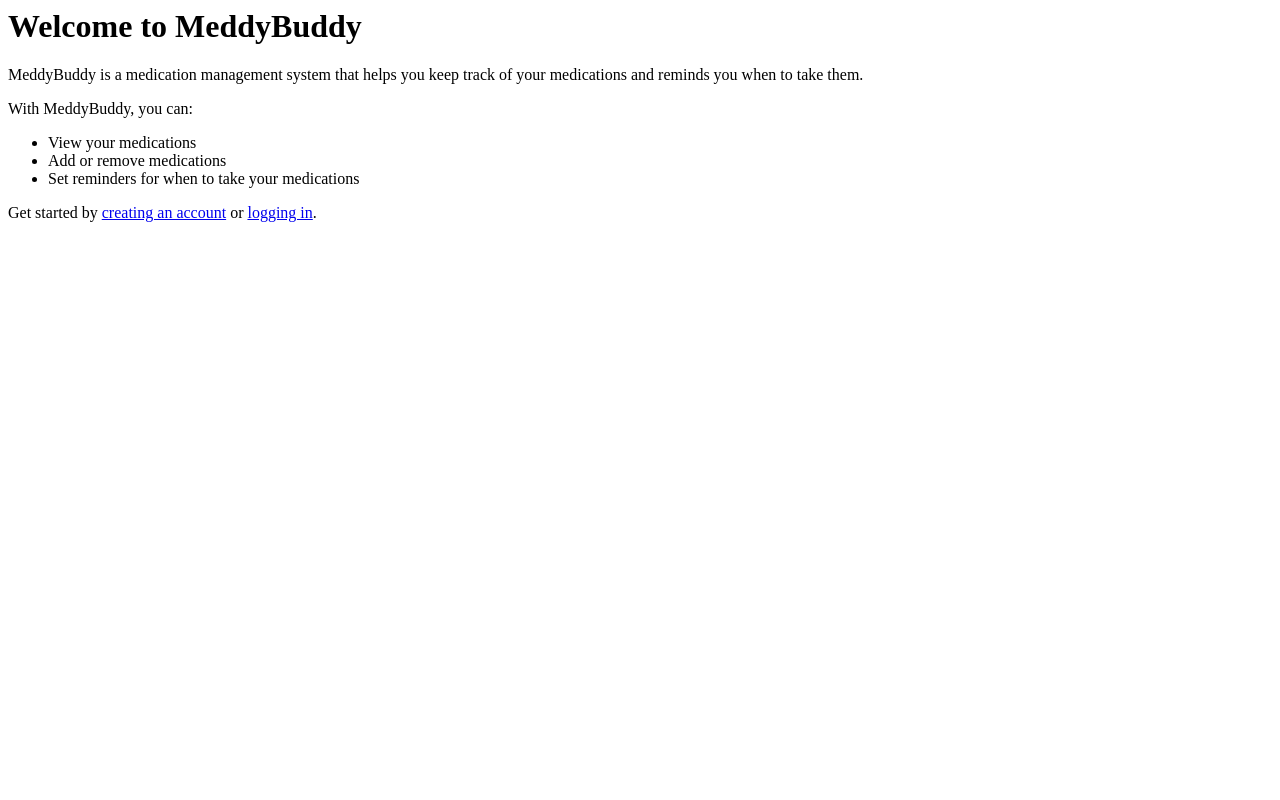
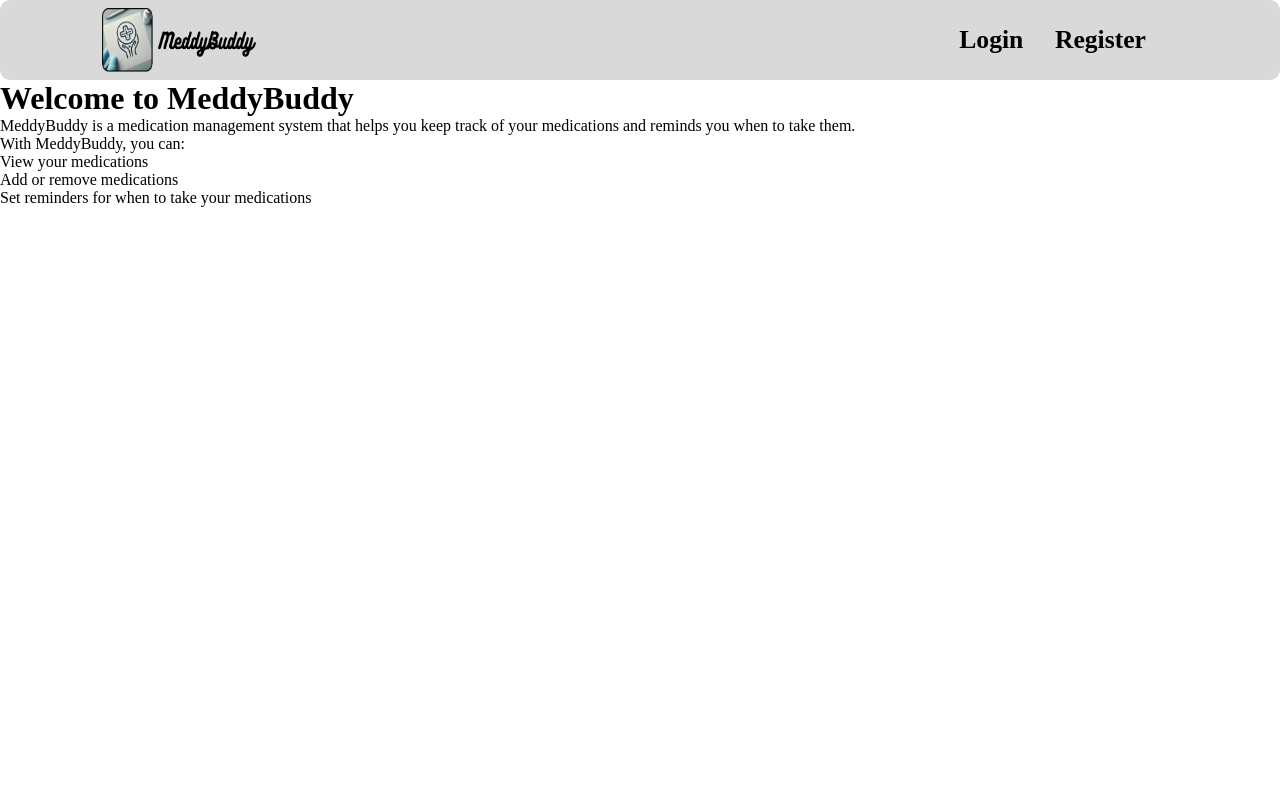
Before and after one commit to xSimmba/MeddyBuddy, a Django app: page /account/logout/ in a window 1280 px wide. Run offline with Django 5.2, Linux system fonts and the light colour scheme.

Commit message:
Update: landing-page

```diff
--- /dev/null
+++ b/static/css/landing-page/style.css
@@ -0,0 +1,41 @@
+*{
+    margin: 0;
+    padding: 0;
+    box-sizing: border-box;
+}
+
+.navbar{
+    display: grid;
+    grid-template-columns: 1fr 1fr;
+    justify-content: space-between;
+    align-items: center;
+    background-color: #D9D9D9;
+    border-radius: 10px;
+
+}
+.navbar ul{
+    display: flex;
+    justify-content: space-evenly;
+    list-style: none;
+    width: 250px;
+    position: absolute;
+    right: 8vw;
+
+
+}
+
+.navbar a{
+    text-decoration: none;
+    color: black;
+    font-size: 1.6rem;
+    font-weight: bold;
+    cursor: pointer;
+}
+
+.nav-logo{
+    display: flex;
+    margin: 1vh 8vw;
+    width: 12vw;
+    height: 8vh;
+
+}
--- /dev/null
+++ b/static/js/landing-page/script.js
@@ -0,0 +1,27 @@
+window.onload = () => {
+   let login = document.querySelector(".login")
+   login.onmouseover = () => {
+    login.style =
+     `color: #fff;
+     background-color:#7F7F80;
+     border: 7px solid #7F7F80;
+      border-radius: 5px;
+    `;
+   }
+   login.onmouseout = () => {
+    login.style = "color: #000";
+   }
+   let register = document.querySelector(".register")
+   register.onmouseover = () => {
+    register.style =
+     `color: #fff;
+     background-color:#7F7F80;
+     border: 7px solid #7F7F80;
+      border-radius: 5px;
+    `;
+   }
+   register.onmouseout = () => {
+    register.style = "color: #000";
+   }
+
+}
--- a/templates/base.html
+++ b/templates/base.html
@@ -45,8 +45,8 @@
         <p> &copy; 2024 MeddyBuddy</p>
     </footer>
     {% else %}
-    <a href="{% url 'login'%}">Login</a>
-    <a href="{% url 'register'%}">Create account</a>
+    <a href="{% url 'users:login'%}">Login</a>
+    <a href="{% url 'users:register'%}">Create account</a>
     {% endif %}
     <script src="{% static 'js/script.js' %}"></script>
 </body>
--- a/templates/landing-page.html
+++ b/templates/landing-page.html
@@ -1,5 +1,15 @@
 {% block content %}
+{% load static %}
+<link rel="stylesheet" href="{% static 'css/landing-page/style.css' %}">
+<script src="{% static 'js/landing-page/script.js' %}"></script>
 
+<div class="navbar">
+    <img class="nav-logo" src="{% static "media/landing-page/logo.png" %}">
+    <ul>
+        <li><a class="login" href="{% url "users:login"%}">Login</a>
+        <li><a class="register" href="{% url "users:register"%}">Register</a></li>
+    </ul>
+</div>
 <div class="home">
     <h1>Welcome to MeddyBuddy</h1>
     <p>MeddyBuddy is a medication management system that helps you keep track of your medications and reminds you when to take them.</p>
@@ -9,7 +19,6 @@
         <li>Add or remove medications</li>
         <li>Set reminders for when to take your medications</li>
     </ul>
-    <p>Get started by <a href="{% url 'users:register' %}">creating an account</a> or <a href="{% url 'users:login' %}">logging in</a>.</p>
 </div>
 
 {% endblock content %}
```
Also changed, not shown: static/media/landing-page/logo.png (added).
